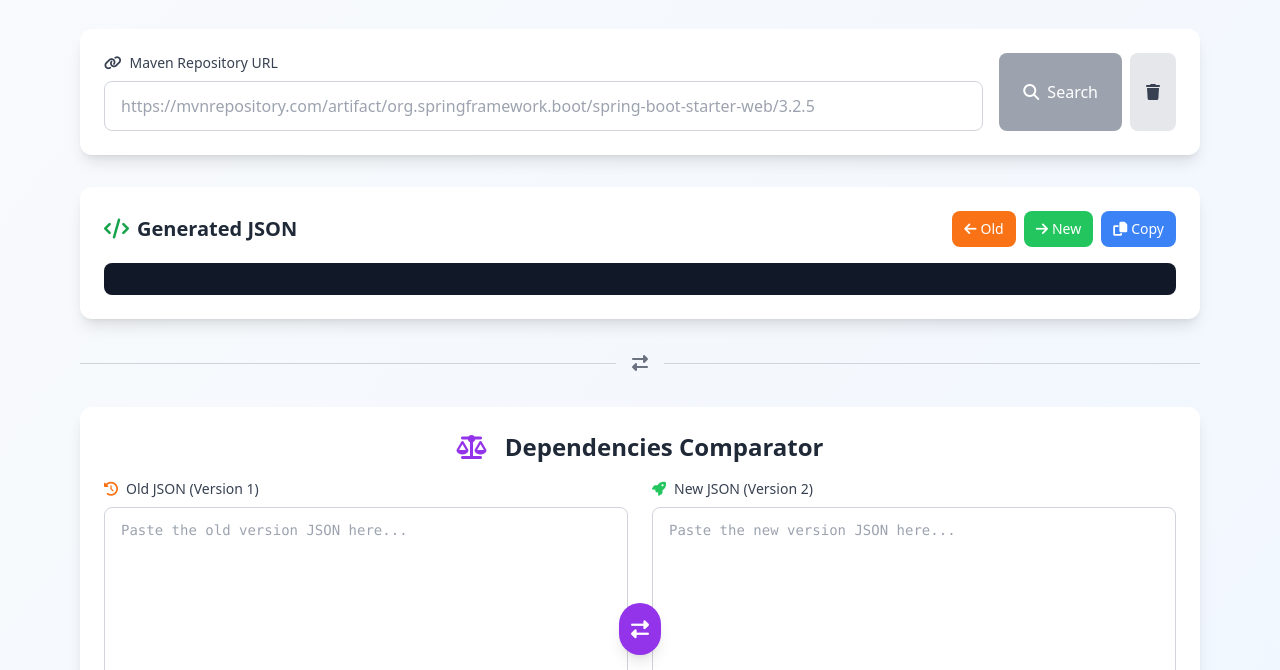
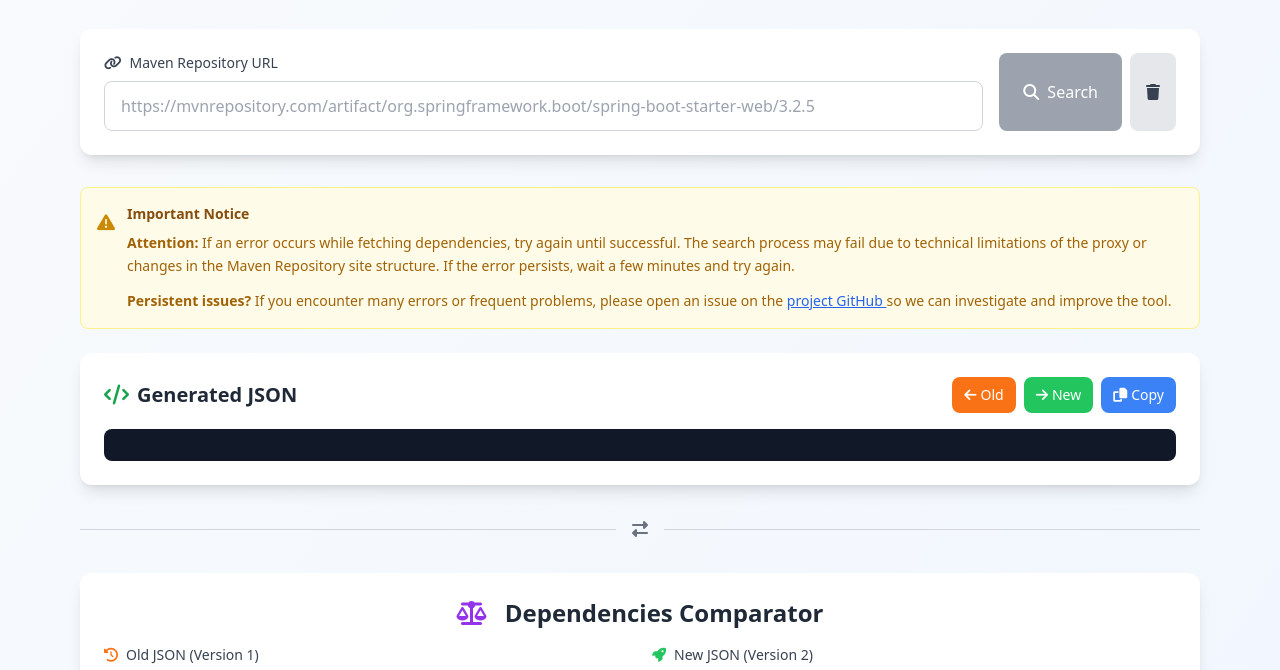
Before and after one commit to Chrispassold/maven-dependencies-checker, a plain HTML site: page index.html in a window 1280 px wide. Shown: the part 111-781 px from the top of the page. Drawn offline with nearby package versions, Linux system fonts and the light colour scheme.

Commit message:
feat: Add a disclaimer section to index.html with important notices and troubleshooting tips for dependency fetching issues.

```diff
--- a/index.html
+++ b/index.html
@@ -77,6 +77,32 @@
                     >
                         <i class="fas fa-trash"></i>
                     </button>
+                </div>
+            </div>
+        </div>
+
+        <!-- Disclaimer Section -->
+        <div class="bg-yellow-50 border border-yellow-200 rounded-lg p-4 mb-6 animate-slide-up">
+            <div class="flex items-start">
+                <i class="fas fa-exclamation-triangle text-yellow-600 mr-3 mt-1 text-lg"></i>
+                <div>
+                    <h4 class="text-sm font-semibold text-yellow-800 mb-2">Important Notice</h4>
+                    <p class="text-sm text-yellow-700 leading-relaxed mb-3">
+                        <strong>Attention:</strong> If an error occurs while fetching dependencies, try again until successful.
+                        The search process may fail due to technical limitations of the proxy or changes in the Maven Repository site structure.
+                        If the error persists, wait a few minutes and try again.
+                    </p>
+                    <p class="text-sm text-yellow-700 leading-relaxed">
+                        <strong>Persistent issues?</strong> If you encounter many errors or frequent problems,
+                        please open an issue on the
+                        <a href="https://github.com/Chrispassold/maven-dependencies-checker"
+                           target="_blank"
+                           rel="noopener noreferrer"
+                           class="text-blue-600 hover:text-blue-800 underline font-medium">
+                            project GitHub
+                        </a>
+                        so we can investigate and improve the tool.
+                    </p>
                 </div>
             </div>
         </div>
```
